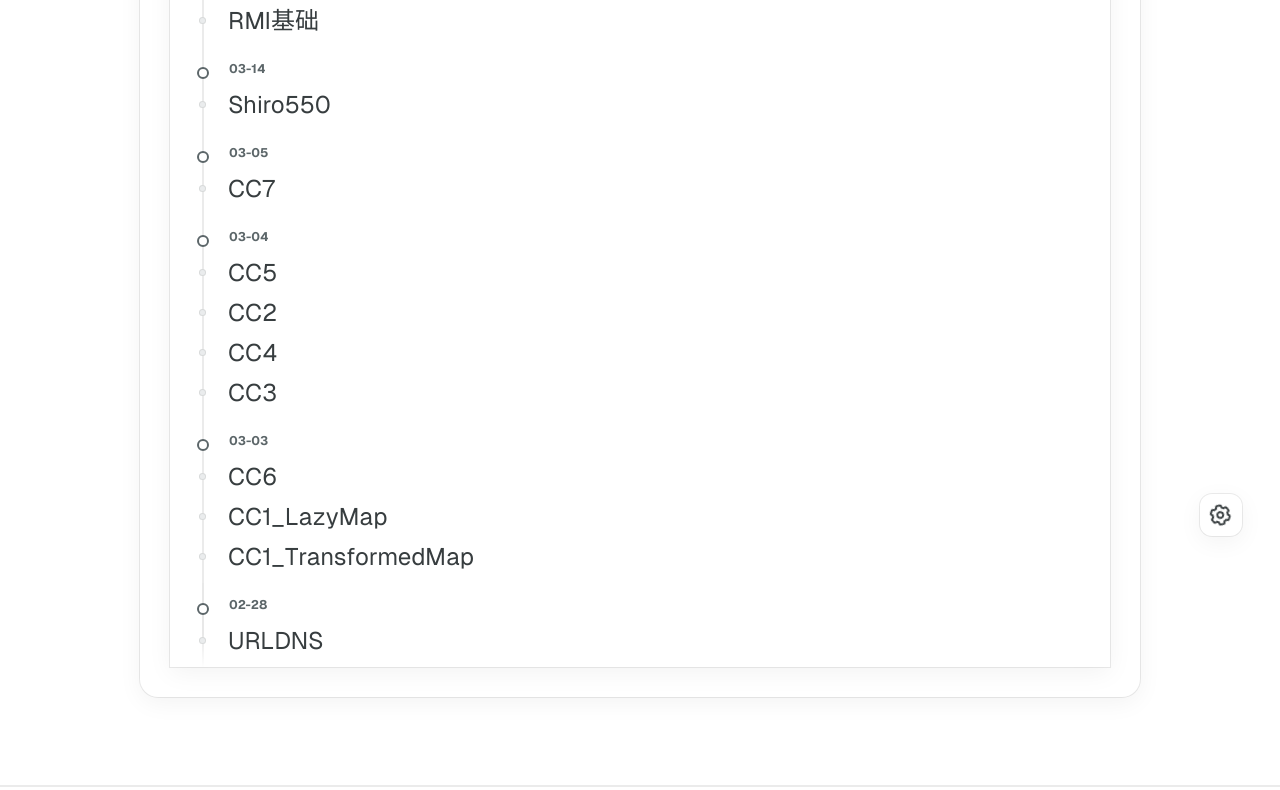
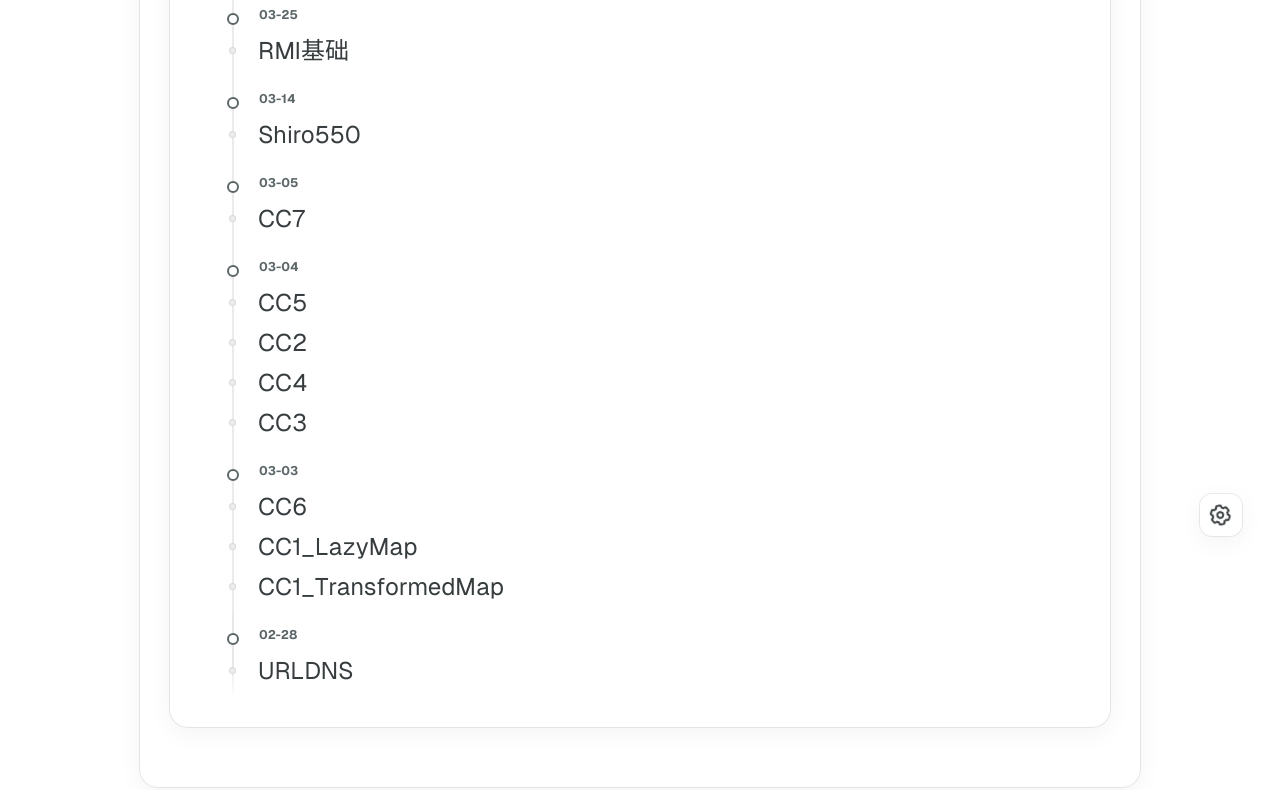
Before and after one commit to S1naG0u/S1naG0u.github.io, a plain HTML site: page JAVA安全/index.html in a window 1280 px wide. Shown: the part 219-1009 px from the top of the page. Drawn offline with Linux system fonts and the light colour scheme.

Commit message:
Site updated: 2025-08-12 16:05:56

```diff
--- a/JAVA安全/index.html
+++ b/JAVA安全/index.html
@@ -604,9 +604,9 @@
 
 
 
-	<div class="custom-category-container shadow-none hover:shadow-none sm:shadow-redefine sm:hover:shadow-redefine-hover">
+	<div class="archive-container shadow-none hover:shadow-none sm:shadow-redefine sm:hover:shadow-redefine-hover">
+
     <div class="archive-list-container">
-
 
             <section class="archive-item mb-spacing-unit last:mb-0">
                 <div class="archive-item-header flex flex-row items-center mb-2">
```
